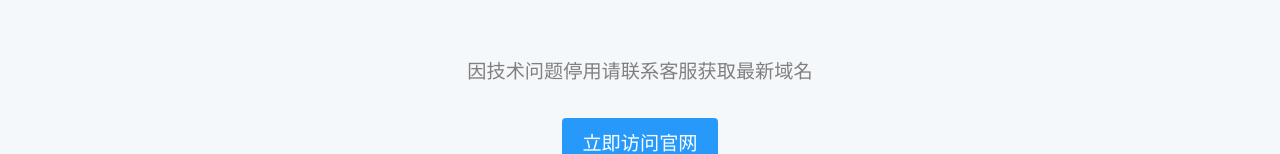
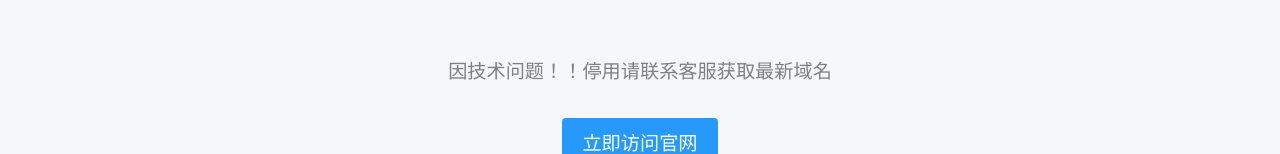
Before and after one commit to shangfenvip/shangfenvip.github.io, a plain HTML site: page index.html in a window 1280 px wide. Shown: the part 534-688 px from the top of the page. Drawn offline with Linux system fonts and the light colour scheme.

Commit message:
Update index.html

```diff
--- a/index.html
+++ b/index.html
@@ -72,7 +72,7 @@ Telegram频道 https://t.me/jisushangfen</p>
 https://t.me/VipZhuanshu</p>
 
 <p>联系邮箱1613829078@qq.com</p>
-    <p>因技术问题停用请联系客服获取最新域名</p>
+    <p>因技术问题！！停用请联系客服获取最新域名</p>
     <a href="https://vavwvav.com/">立即访问官网</a>
  <a href="https://api.sumt.cn/api/qq.talk.php?qq=1613829078&format=card">联系客服获取最新域名</a>
   </main>
```
